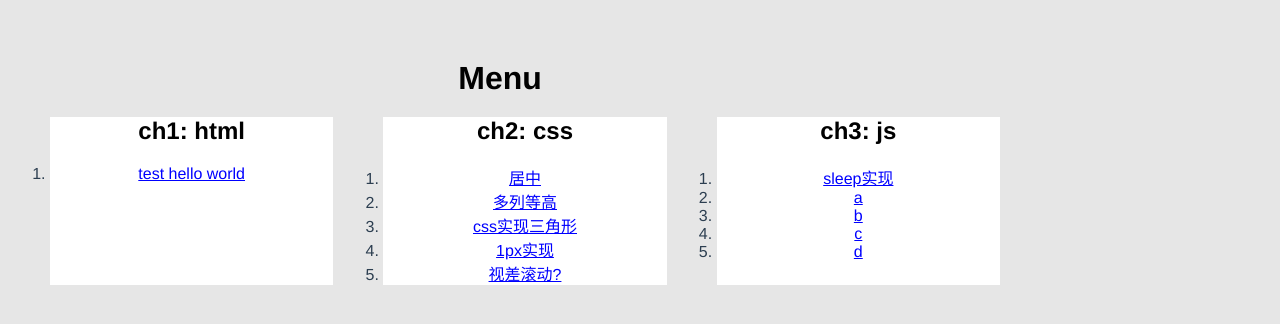
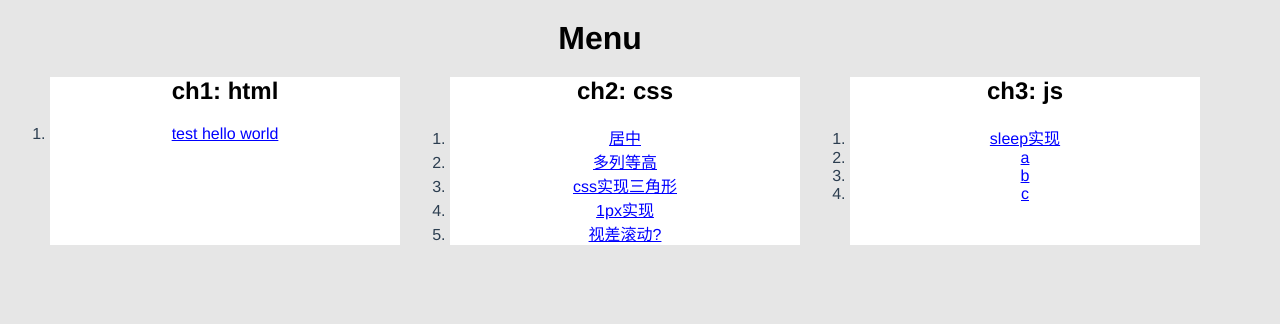
Before and after one commit to mmzy/ayn, a Vue app: page /#/ in a window 1280 px wide. Shown: the top 324 px of the page. Built offline with nearby package versions, Linux system fonts and the light colour scheme.

Commit message:
style modified

```diff
--- a/src/layouts/Menu.vue
+++ b/src/layouts/Menu.vue
@@ -27,7 +27,6 @@
           <li><router-link :to="{path: '/'}">a</router-link></li>
           <li><router-link :to="{path: '/a'}">b</router-link></li>
           <li><router-link :to="{path: '/a'}">c</router-link></li>
-          <li><router-link :to="{path: '/a'}">d</router-link></li>
         </ol>
       </div>
     </div>
@@ -46,7 +45,7 @@ export default {
 
 <style lang="less" scoped>
 .container {
-  width: 1000px;
+  width: 1200px;
   height: 100%;
   h1 {
     margin-bottom: 20px;
--- a/src/router/index.js
+++ b/src/router/index.js
@@ -53,7 +53,7 @@ export default new Router({
       path: '/sleep',
       name: 'Sleep',
       component: Sleep
-    },
+    }
     // {
     //   path: '/bind',
     //   name: 'BindFunc',
--- a/src/styles/themes.less
+++ b/src/styles/themes.less
@@ -11,7 +11,7 @@ html, body {
 }
 
 #app {
-	margin-top: 60px;
+	margin-top: 20px;
 	text-align: center;
 	color: #2c3e50;
 	font-family: 'Microsoft Yahei', 'Avenir', Helvetica, Arial, sans-serif;
```
